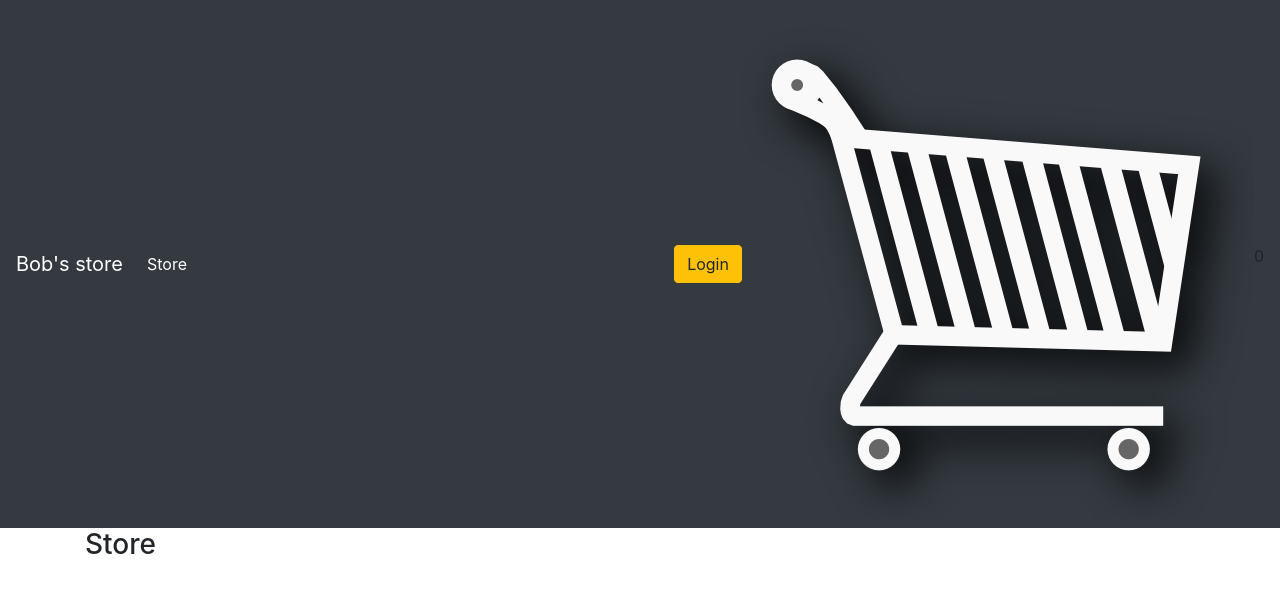
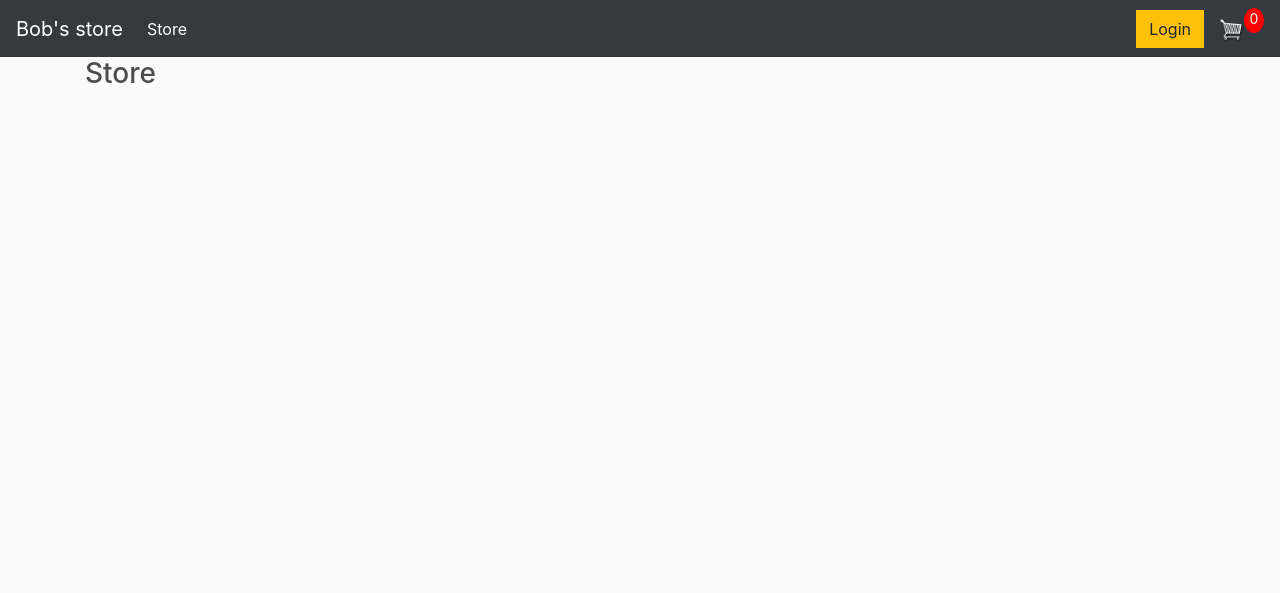
Before and after one commit to Code-Institute-Submissions/djangoproject-2, a Django app: page / in a window 1280 px wide. Shown: the top 593 px of the page. Run offline with Django 3.2, Linux system fonts and the light colour scheme; some libraries are stand-ins or nearby versions.

Commit message:
Added css styling

```diff
--- /dev/null
+++ b/static/css/main.css
@@ -0,0 +1,99 @@
+body{
+	background-color: hsl(0, 0%, 98%);
+}
+
+h1,h2,h3,h4,h5,h6{
+	color:hsl(0, 0%, 30%);
+}
+
+.box-element{
+	box-shadow:hsl(0, 0%, 80%) 0 0 16px;
+	background-color: #fff;
+	border-radius: 4px;
+	padding: 10px;
+}
+
+.thumbnail{
+	width: 100%;
+	height: 200px;
+	-webkit-box-shadow: -1px -3px 5px -2px rgba(214,214,214,1);
+    -moz-box-shadow: -1px -3px 5px -2px rgba(214,214,214,1);
+    box-shadow: -1px -3px 5px -2px rgba(214,214,214,1);
+}
+
+.product{
+	border-radius: 0 0 4px 4px;
+}
+
+.bg-dark{
+	background-color: #3f51b5;
+}
+
+#cart-icon{
+	width:25px;
+	display: inline-block;
+	margin-left: 15px;
+}
+
+#cart-total{
+	display: block;
+	text-align: center;
+	color:#fff;
+	background-color: red;
+	width: 20px;
+	height: 25px;
+	border-radius: 50%;
+	font-size: 14px;
+}
+
+.col-lg-4, .col-lg-6, .col-lg-8, .col-lg-12{
+	margin-top: 10px;
+}
+
+.btn{
+	border-radius: 0;
+}
+
+.row-image{
+	width: 100px;
+}
+
+.form-field{
+	width:250px;
+	display: inline-block;
+	padding: 5px;
+}
+
+.cart-row{
+	display: flex;
+    align-items: flex-stretch;
+    padding-bottom: 10px;
+    margin-bottom: 10px;
+    border-bottom: 1px solid #ececec;
+
+}
+
+.quantity{
+	display: inline-block;
+	font-weight: 700;
+	padding-right:10px;
+
+
+}
+
+.chg-quantity{
+	width: 12px;
+	cursor: pointer;
+	display: block;
+	margin-top: 5px;
+	transition:.1s;
+}
+
+.chg-quantity:hover{
+	opacity: .6;
+}
+
+
+.hidden{
+	display: none!important;
+}
--- a/store/templates/store/main.html
+++ b/store/templates/store/main.html
@@ -3,7 +3,7 @@
 <html lang="en">
 <head>
 	<meta charset="utf-8">
-	<title>Big Bob's store</title>
+	<title>Bob's store</title>
     <link rel="stylesheet" href="https://stackpath.bootstrapcdn.com/bootstrap/4.5.2/css/bootstrap.min.css" integrity="sha384-JcKb8q3iqJ61gNV9KGb8thSsNjpSL0n8PARn9HuZOnIxN0hoP+VmmDGMN5t9UJ0Z" crossorigin="anonymous">
     <link rel="stylesheet" type="text/css" href="{% static 'css/main.css' %}">
     <meta name="viewport" content="width=device-width, initial-scale=1, maximum-scale=1, minimum-scale=1" />
@@ -17,7 +17,7 @@
 	    <span class="navbar-toggler-icon"></span>
 	  </button>
 
-	  <div class="collapse navbar-collapse" id="navbarSupportedContent">
+	  <div class="collapse navbar-collapse" id="navbarSupportedCogitntent">
 	    <ul class="navbar-nav mr-auto">
 	      <li class="nav-item active">
 	        <a class="nav-link" href="{% url 'store' %}">Store <span class="sr-only">(current)</span></a>
```
